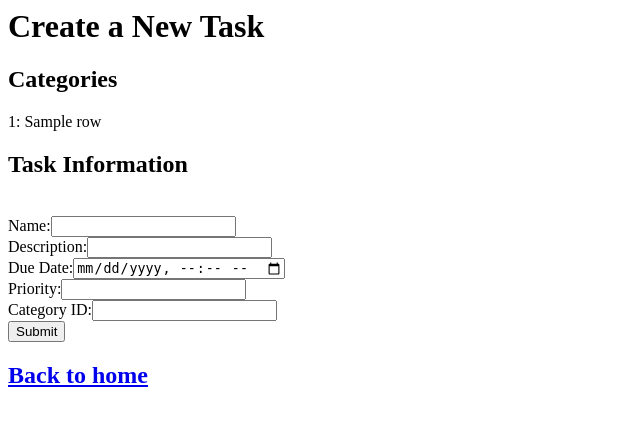
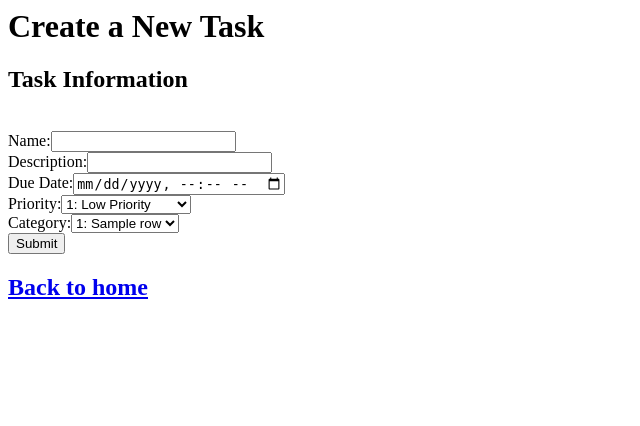
Before and after one commit to amm18z/Python-Flask-Trask-Tracking-Web-App, a Flask app: template ParallelProj/templates/addTask.html in a window 1280 px wide. Shown: the top 426 px of the page, without its empty margins (0-640 px from the left). Run offline with Flask 3, Linux system fonts and the light colour scheme; the template is opened without the code that fills it: most values are stand-ins (such as "Sample title", 1, 10 or a date in 2020).

Commit message:
Changed weird text input into dropdown menus

```diff
--- a/ParallelProj/templates/addTask.html
+++ b/ParallelProj/templates/addTask.html
@@ -4,20 +4,22 @@
     <body>
         <h1> Create a New Task </h1>
         <form action = "{{ url_for('addtask') }}" method = "POST">
-            <h2>Categories</h2>
-            {% for row in cats %}
-            <div>
-                <label>{{ row['Id']}}: {{ row['Name']}}</label>
-            </div>
-            {% endfor %}
 
          <h2> Task Information </h2>
 
          <br>Name:<input type ="text" name = "Name" />
             <br>Description:<input type ="text" name = "Description" />
             <br>Due Date:<input type ="datetime-local" name = "DueDate" />
-            <br>Priority:<input type ="number" name = "Priority" />
-            <br>Category ID:<input type ="number" name= "CategoryID" />
+            <br>Priority:<select name= "Priority" >
+				<option value=3 SELECTED>3: High Priority</option>
+				<option value=2 SELECTED>2: Medium Priority</option>
+				<option value=1 SELECTED>1: Low Priority</option>
+			</select>
+            <br>Category:<select name= "CategoryID" >
+            {% for row in cats %}
+				<option value= "{{row.Id}}" SELECTED>{{row.Id}}: {{row.Name}}</option>
+            {% endfor %}
+			</select>
          <br><input type = "submit" value = "Submit" /><br>
 
          <h2><a href = /home > Back to home</a></h2>
```
